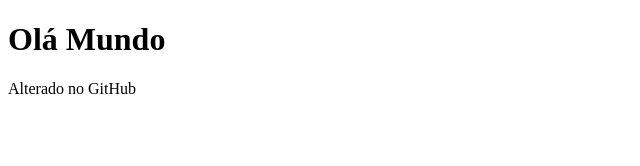
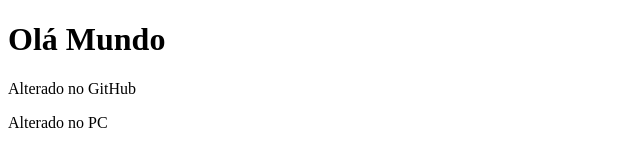
Before and after one commit to anibalandrade/git-one, a plain HTML site: page index.html in a window 1280 px wide. Shown: the whole page, without its empty margins (0-640 px from the left). Drawn offline with Linux system fonts and the light colour scheme.

Commit message:
new line on index.html

```diff
--- a/index.html
+++ b/index.html
@@ -8,5 +8,6 @@
 <body>
   <h1>Olá Mundo</h1>
   <p>Alterado no GitHub</p>
+  <p>Alterado no PC</p>
 </body>
 </html>
```
